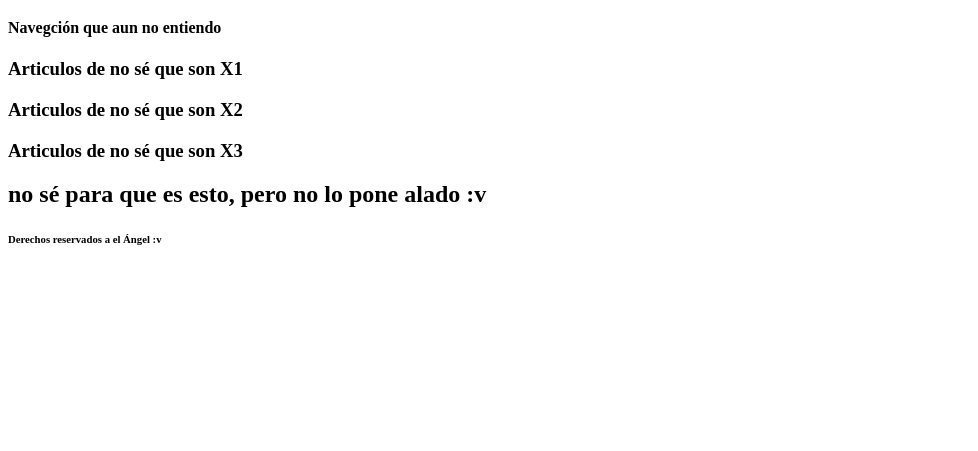
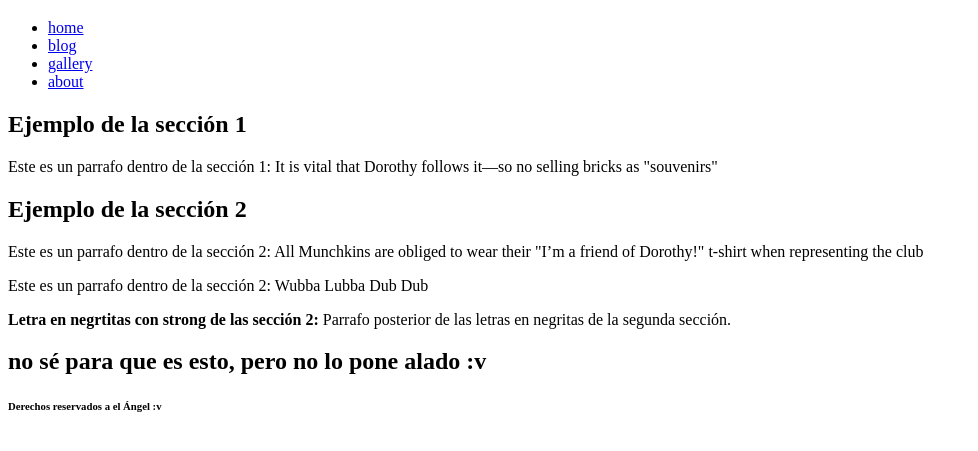
Before and after one commit to Angel-1990/Tarea, a plain HTML site: page Etiquetas Semanticas/index.html in a window 1280 px wide. Shown: the part 61-512 px from the top of the page, without its empty margins (0-978 px from the left). Drawn offline with Linux system fonts and the light colour scheme.

Commit message:
Update index.html

```diff
--- a/Etiquetas Semanticas/index.html
+++ b/Etiquetas Semanticas/index.html
@@ -2,7 +2,7 @@
 <html lang="es">
     <head>
         <meta charset="UTF-8">
-        <title>Etiquetas semánticas</title>
+      <title>Etiquetas semánticas</title>
     </head>
 
     <body>
@@ -11,19 +11,28 @@
         </header>
 
         <nav>
-            <h4>Navegción que aun no entiendo</h4>
+            <ul>
+                <li><a href="#">home</a></li>
+                <li><a href="#">blog</a></li>
+                <li><a href="#">gallery</a></li>
+                <li><a href="#">about</a></li>
+            </ul>
         </nav>
 
         <section>
-            <article>
-                <h1> Articulos de no sé que son X1</h1>
-            </article>
-            <article>
-                <h1> Articulos de no sé que son X2</h1>
-            </article>
-            <article>
-                <h1> Articulos de no sé que son X3</h1>
-            </article>
+            <h2>Ejemplo de la sección 1</h2>
+            <p>Este es un parrafo dentro de la sección 1: It is vital that Dorothy follows it—so no selling
+                bricks as "souvenirs"</p>
+        </section>
+        <section>
+            <h2>Ejemplo de la sección 2</h2>
+            <p>Este es un parrafo dentro de la sección 2: All Munchkins are obliged to wear their "I’m a friend
+                of Dorothy!" t-shirt when representing the club</p>
+            <p>Este es un parrafo dentro de la sección 2: Wubba Lubba Dub Dub</p>
+            <p>
+                <strong>Letra en negrtitas con strong de las sección 2:</strong>
+                Parrafo posterior de las letras en negritas de la segunda sección.
+            </p>
         </section>
 
         <aside>
```
